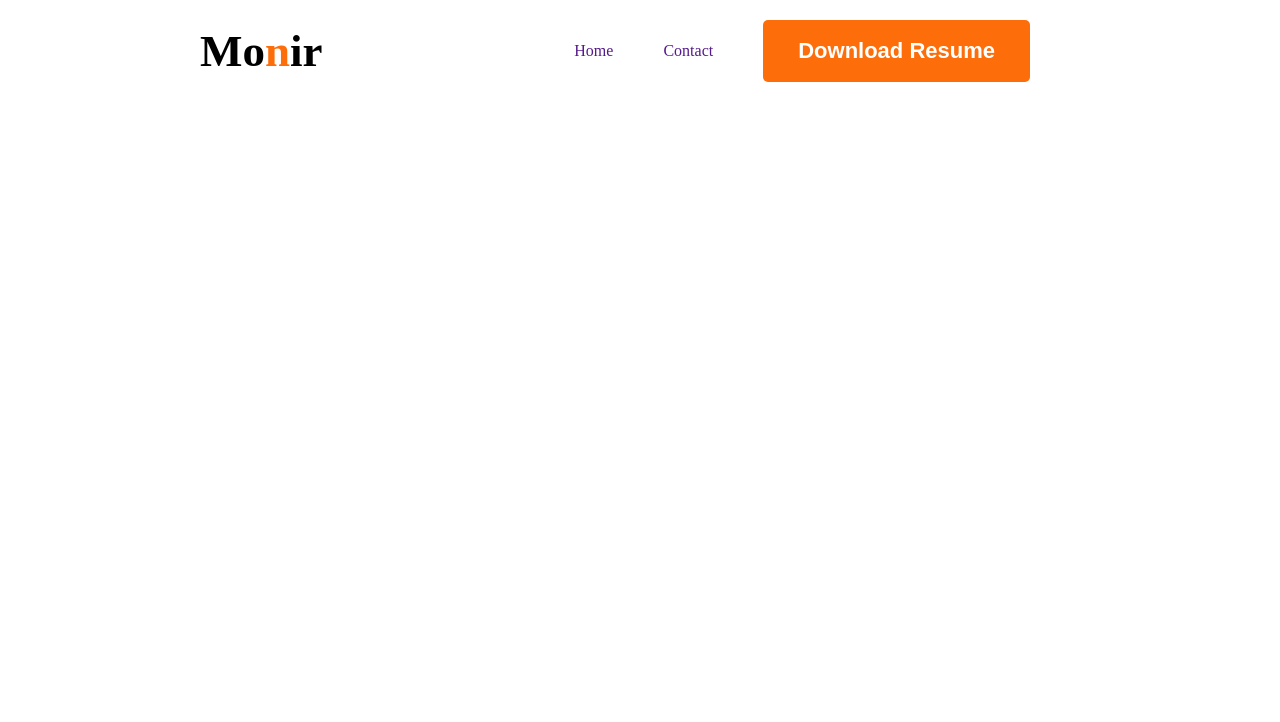
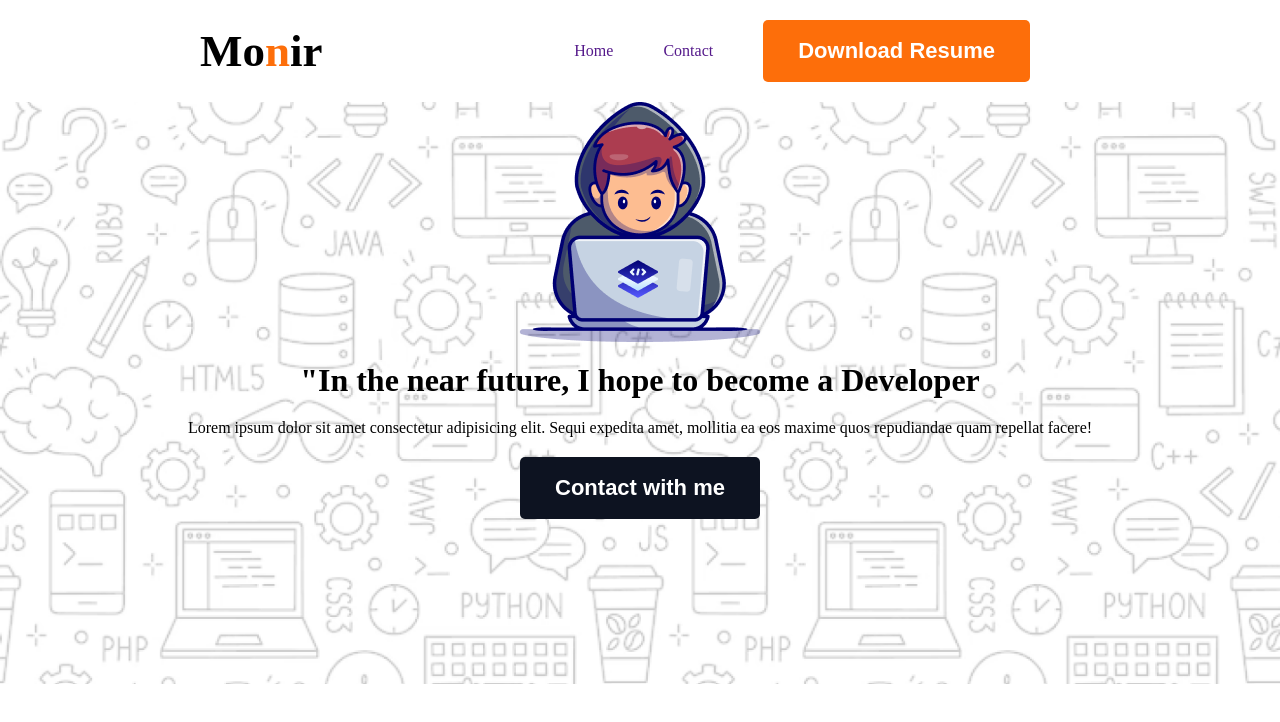
Before and after one commit to shameemmonir/web-developer-challenge, a plain HTML site: page index.html in a window 1280 px wide. Drawn offline with Linux system fonts and the light colour scheme.

Commit message:
banner area done

```diff
--- a/index.html
+++ b/index.html
@@ -15,6 +15,12 @@
                 <li><a class="text" href="">Contact</a></li>
                 <li><a href=""><button class="btn-primary"><i class="fa-solid fa-download"></i> Download Resume</button></a></li>
         </nav>
+        <div class="banner-container">
+            <img src="assets/Group.png" alt="">
+            <h1>"In the near future, I hope to become a Developer</h1>
+            <p>Lorem ipsum dolor sit amet consectetur adipisicing elit. Sequi expedita amet, mollitia ea eos maxime quos repudiandae quam repellat facere!</p>
+            <button class="btn-contact">Contact with me</button>
+        </div>
     </header>
     <main>
 
--- a/styles/style.css
+++ b/styles/style.css
@@ -46,3 +46,26 @@ nav ul li a {
     border-radius: 5px;
     border: none;
 }
+
+/* banner area style start here  */
+.banner-container{
+    /* width: 998px; */
+    height: 582px;
+    display: flex;
+    flex-direction: column;
+    align-items: center;
+    background-image: url(../assets/Hero-bg.png);
+    background-repeat: no-repeat;
+    background-size: cover;
+    gap: 20px;
+}
+.btn-contact{
+    background-color: rgb(13, 19, 33);
+    border-radius: 8px;
+    font-weight: 700;
+    font-size: 22px;
+    color: white;
+    padding: 18px 35px;
+    border-radius: 5px;
+    border: none;
+}
```
